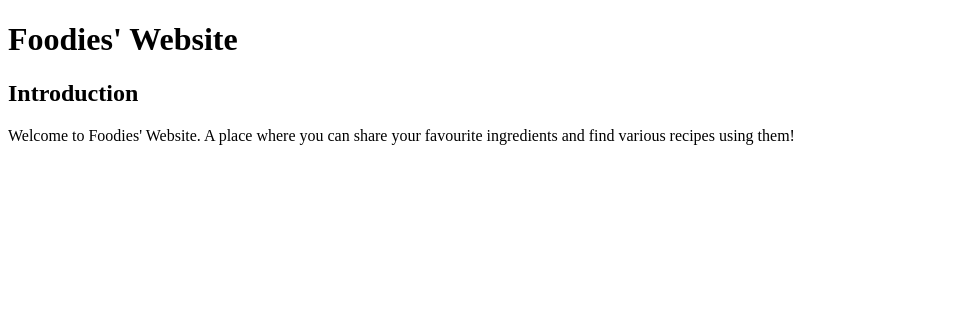
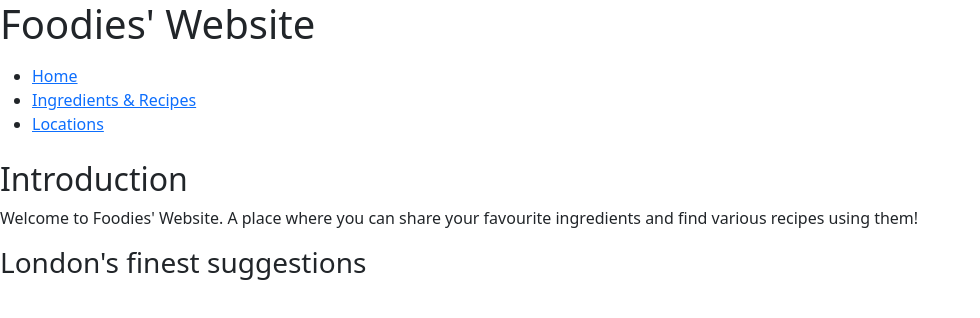
Before and after one commit to MattChan96/FrameExo, a plain HTML site: page index.html in a window 1280 px wide. Shown: the whole page, without its empty margins (0-980 px from the left). Drawn offline with nearby package versions, Linux system fonts and the light colour scheme.

Commit message:
Continuation of homepage

```diff
--- a/index.html
+++ b/index.html
@@ -4,11 +4,23 @@
     <meta charset="UTF-8">
     <meta http-equiv="X-UA-Compatible" content="IE=edge">
     <meta name="viewport" content="width=\, initial-scale=1.0">
+    <link href="https://cdn.jsdelivr.net/npm/bootstrap@5.2.1/dist/css/bootstrap.min.css" rel="stylesheet" integrity="sha384-iYQeCzEYFbKjA/T2uDLTpkwGzCiq6soy8tYaI1GyVh/UjpbCx/TYkiZhlZB6+fzT" crossorigin="anonymous">
+<script src="https://cdn.jsdelivr.net/npm/bootstrap@5.2.1/dist/js/bootstrap.bundle.min.js" integrity="sha384-u1OknCvxWvY5kfmNBILK2hRnQC3Pr17a+RTT6rIHI7NnikvbZlHgTPOOmMi466C8" crossorigin="anonymous"></script>
     <title>Favourite Food</title>
 </head>
 <body>
     <h1>Foodies' Website</h1>
+
+    <nav class="navbar">
+        <ul>
+            <li><a href="./index.html">Home</a></li>
+            <li><a href="">Ingredients & Recipes</a></li>
+            <li><a href="">Locations</a></li>
+        </ul>
+    </nav>
+
     <h2>Introduction</h2>
     <p> Welcome to Foodies' Website. A place where you can share your favourite ingredients and find various recipes using them! </p>
+    <h3>London's finest suggestions</h3>
 </body>
 </html>
```
